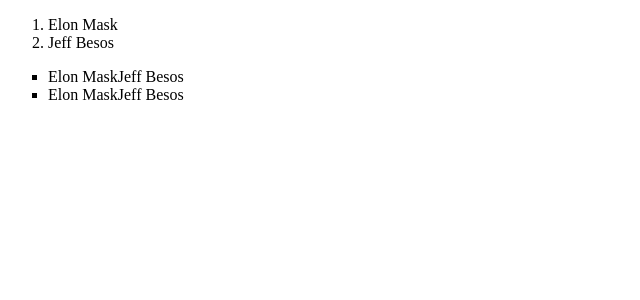
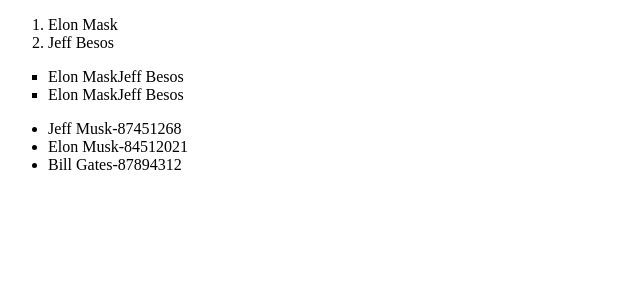
Before and after one commit to keremet-kerimova/my-first-app, a React (Create React App) app: page / in a window 1280 px wide. Shown: the top 300 px of the page, without its empty margins (0-640 px from the left). Built offline with nearby package versions, Linux system fonts and the light colour scheme.

Commit message:
added files

```diff
--- a/src/App.js
+++ b/src/App.js
@@ -20,14 +20,22 @@
 import List from "./components/List";
 import Ol from "./components/OL";
 import Square from "./components/Square";
+import Ul from "./components/Ul";
 
 function App() {
   let richPeople =["Elon Mask","Jeff Besos"]
+  let peopleWealth = [
+    {name:"Jeff Musk", wealth:87451268},
+    {name:"Elon Musk", wealth:84512021},
+    {name:"Bill Gates", wealth:87894312},
+  ];
   return (
     <div className="App">
       <List items={richPeople}/>
       <Ol items={richPeople}/>
       <Square items={richPeople}/>
+      <Ul items={peopleWealth}/>
+
      </div>
   )
 }
```
